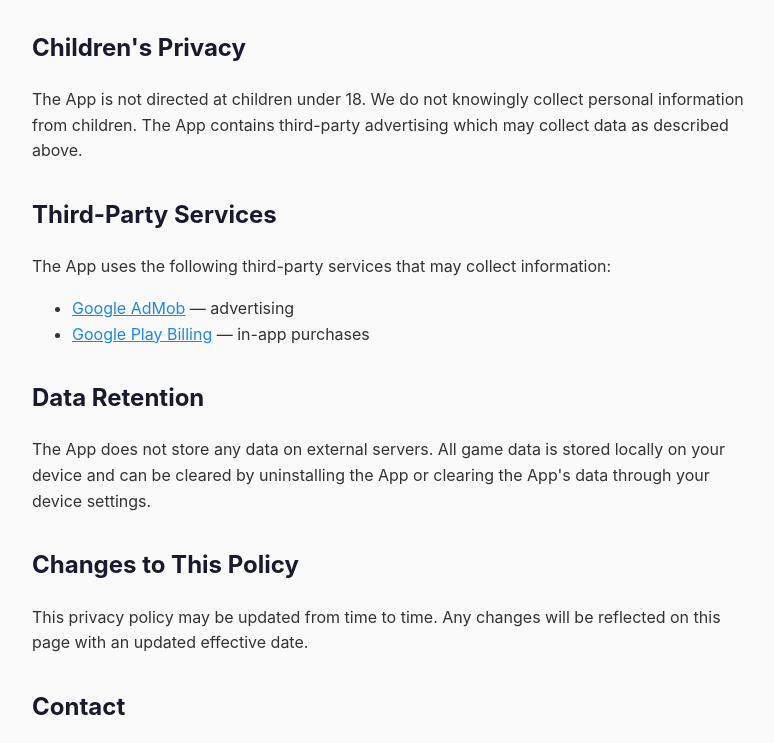
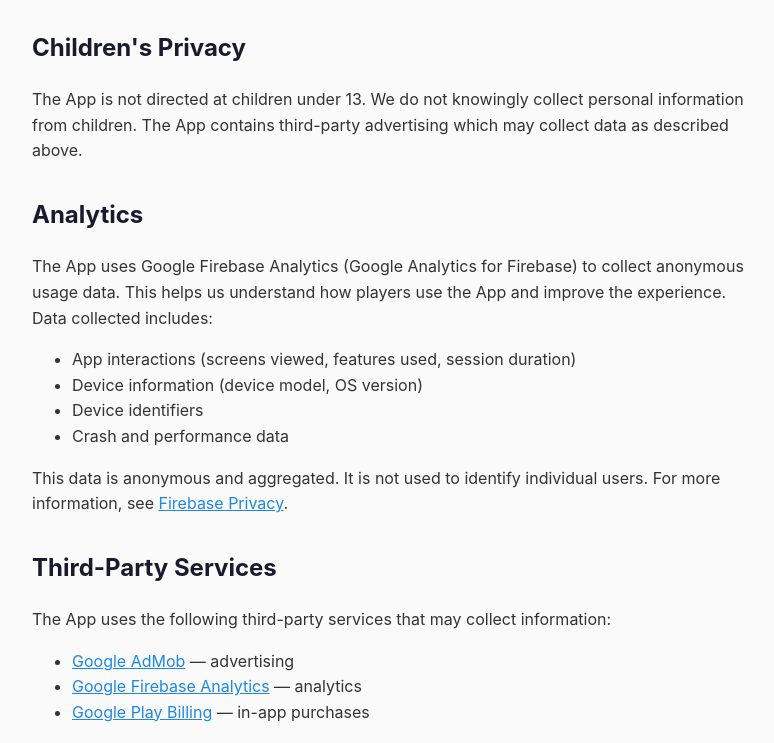
Before and after one commit to mithium/mithium-policies, a plain HTML site: page hexblast.html in a window 1280 px wide. Shown: the part 914-1657 px from the top of the page, without its empty margins (248-1022 px from the left). Drawn offline with Linux system fonts and the light colour scheme.

Commit message:
Update Hex Blast privacy policy — add Firebase Analytics section

```diff
--- a/hexblast.html
+++ b/hexblast.html
@@ -22,7 +22,7 @@
 </head>
 <body>
     <h1>Privacy Policy</h1>
-    <p class="date">Effective date: March 31, 2026</p>
+    <p class="date">Effective date: April 5, 2026</p>
 
     <p>Hex Blast: Block Puzzle ("the App") is a free-to-play mobile game developed by Mithium. This privacy policy explains what information the App collects and how it is used.</p>
 
@@ -44,12 +44,23 @@
     <p>The App offers an optional one-time in-app purchase ($2.99) to remove advertisements. This transaction is processed entirely by Google Play. The developer does not collect or have access to any payment information.</p>
 
     <h2>Children's Privacy</h2>
-    <p>The App is not directed at children under 18. We do not knowingly collect personal information from children. The App contains third-party advertising which may collect data as described above.</p>
+    <p>The App is not directed at children under 13. We do not knowingly collect personal information from children. The App contains third-party advertising which may collect data as described above.</p>
+
+    <h2>Analytics</h2>
+    <p>The App uses Google Firebase Analytics (Google Analytics for Firebase) to collect anonymous usage data. This helps us understand how players use the App and improve the experience. Data collected includes:</p>
+    <ul>
+        <li>App interactions (screens viewed, features used, session duration)</li>
+        <li>Device information (device model, OS version)</li>
+        <li>Device identifiers</li>
+        <li>Crash and performance data</li>
+    </ul>
+    <p>This data is anonymous and aggregated. It is not used to identify individual users. For more information, see <a href="https://firebase.google.com/support/privacy">Firebase Privacy</a>.</p>
 
     <h2>Third-Party Services</h2>
     <p>The App uses the following third-party services that may collect information:</p>
     <ul>
         <li><a href="https://policies.google.com/privacy">Google AdMob</a> — advertising</li>
+        <li><a href="https://firebase.google.com/support/privacy">Google Firebase Analytics</a> — analytics</li>
         <li><a href="https://play.google.com/about/play-terms/">Google Play Billing</a> — in-app purchases</li>
     </ul>
 
```
